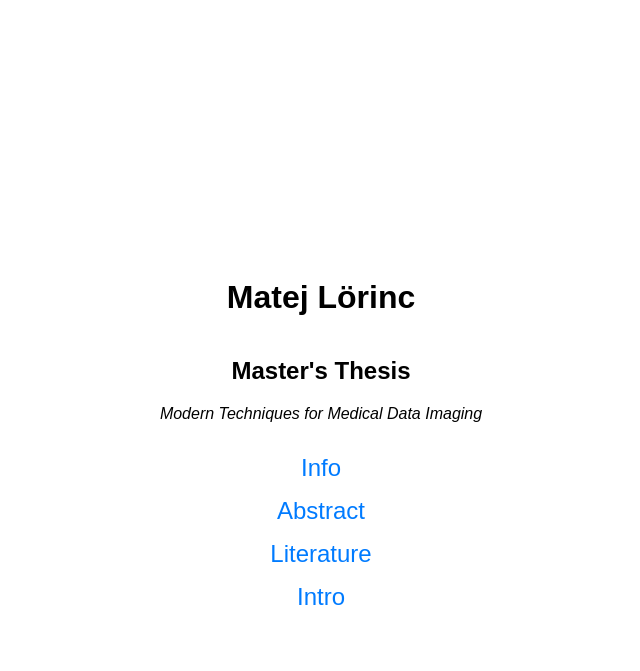
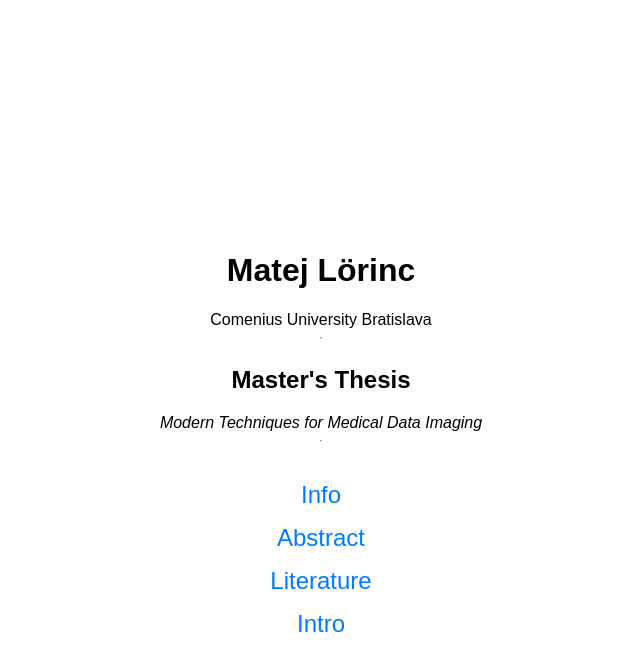
Before and after one commit to satosamo/satosamo.github.io, a Jekyll site: the page index.html, which Jekyll copies as it is, in a window 1280 px wide. Shown: the top 671 px of the page, without its empty margins (319-959 px from the left). Built offline with Jekyll 4.4.1, drawn with Linux system fonts in a browser that asks for light colours.

Commit message:
Update index.html

```diff
--- a/index.html
+++ b/index.html
@@ -35,8 +35,11 @@
 </head>
 <body>
     <h1>Matej L&ouml;rinc</h1>
+    Comenius University Bratislava
+<hr>
     <h2> Master's Thesis </h2>
     <i> Modern Techniques for Medical Data Imaging </i>
+<hr>
     <ul class="link-list">
         <li><a href="articles/0_info.html">Info</a></li>
         <li><a href="articles/0_abstract.html">Abstract</a></li>
```
